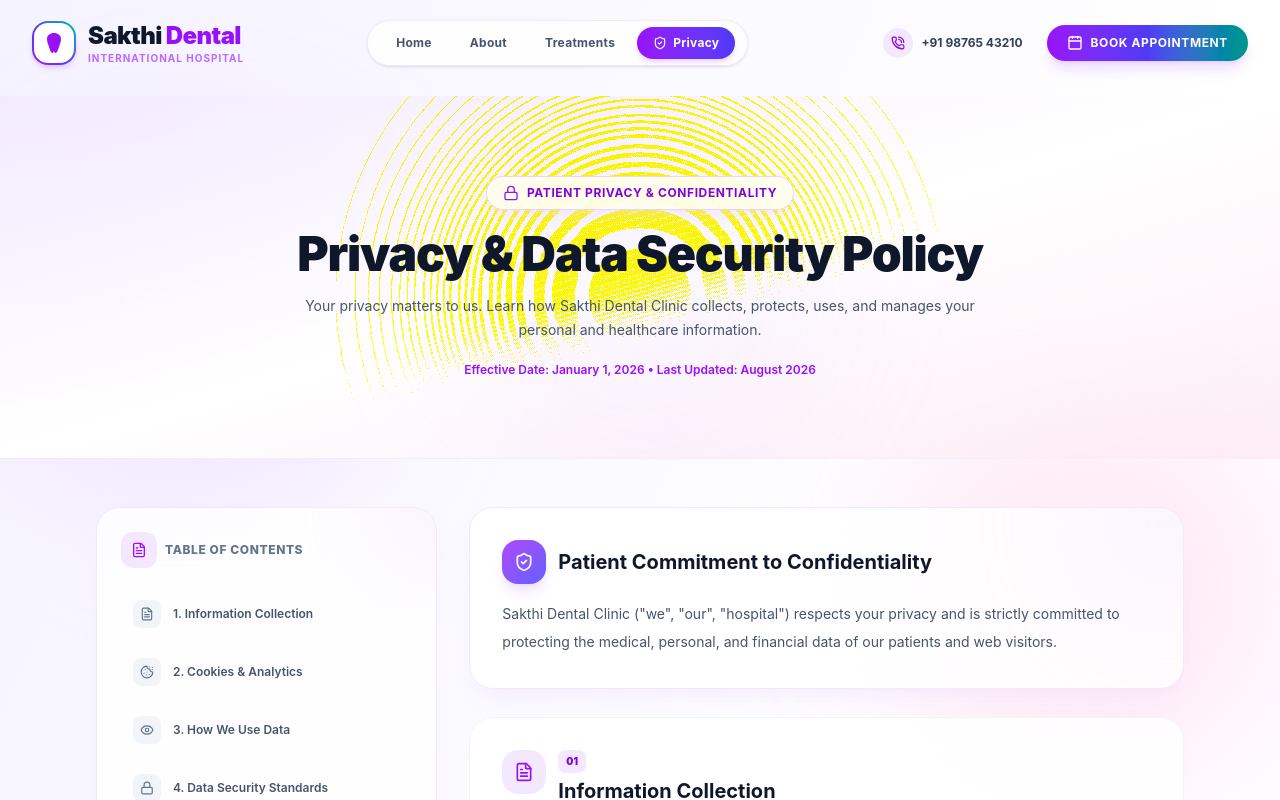
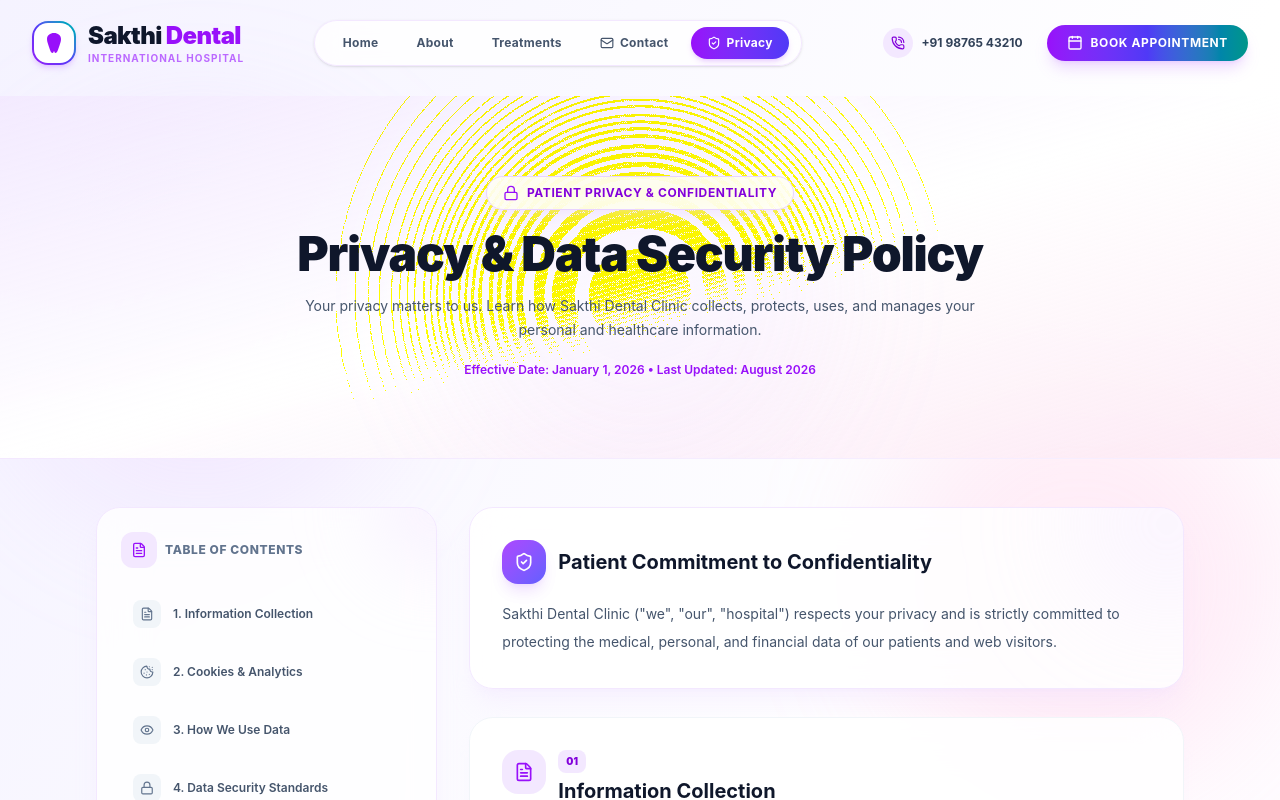
Before and after one commit to sadhukhanankita2025/sakthi-dental-clinic, a React (Vite) app: page /privacy in a window 1280 px wide. Shown: the top 800 px of the page. Built offline with nearby package versions, Linux system fonts and the light colour scheme.

Commit message:
Add contact page navigation

```diff
--- a/src/components/Navbar.jsx
+++ b/src/components/Navbar.jsx
@@ -8,6 +8,7 @@
   PhoneCall,
   ChevronRight,
   ShieldCheck,
+  Mail,
 } from "lucide-react";
 
 export default function Navbar({ onOpenAppointment }) {
@@ -55,6 +56,10 @@
       path: "/treatments",
     },
     {
+      name: "Contact",
+      path: "/contact",
+    },
+    {
       name: "Privacy",
       path: "/privacy",
     },
@@ -74,7 +79,6 @@
       >
         <div className="max-w-7xl mx-auto px-4 sm:px-6 lg:px-8">
           <div className="flex items-center justify-between">
-
             {/* =================================================
                 LOGO
             ================================================= */}
@@ -84,9 +88,7 @@
             >
               {/* Logo Icon */}
               <div className="w-11 h-11 rounded-2xl bg-linear-to-tr from-purple-600 via-indigo-600 to-teal-500 p-0.5 shadow-md shadow-purple-500/20 group-hover:scale-105 transition-transform duration-300">
-
                 <div className="w-full h-full bg-white rounded-[14px] flex items-center justify-center">
-
                   <svg
                     className="w-6 h-6 fill-current text-purple-600"
                     viewBox="0 0 24 24"
@@ -94,13 +96,11 @@
                   >
                     <path d="M12,2 C8,2 5,4.5 5,8 C5,10.5 6,13 7,16 C8,19 9,22 10.5,22 C11.5,22 11.8,20 12,20 C12.2,20 12.5,22 13.5,22 C15,22 16,19 17,16 C18,13 19,10.5 19,8 C19,4.5 16,2 12,2 Z" />
                   </svg>
-
                 </div>
               </div>
 
               {/* Logo Text */}
               <div className="flex flex-col">
-
                 <span className="text-xl sm:text-2xl font-black tracking-tight text-slate-900 leading-tight">
                   Sakthi
                   <span className="text-purple-600">
@@ -111,7 +111,6 @@
                 <span className="text-[10px] font-bold text-purple-500/80 uppercase tracking-widest">
                   International Hospital
                 </span>
-
               </div>
             </Link>
 
@@ -119,7 +118,6 @@
                 DESKTOP NAVIGATION
             ================================================= */}
             <nav className="hidden lg:flex items-center gap-1.5 px-3 py-1.5 rounded-full bg-white/80 backdrop-blur-md border border-purple-100 shadow-sm">
-
               {navLinks.map((link) => (
                 <NavLink
                   key={link.path}
@@ -137,18 +135,20 @@
                       <ShieldCheck className="w-3.5 h-3.5" />
                     )}
 
+                    {link.name === "Contact" && (
+                      <Mail className="w-3.5 h-3.5" />
+                    )}
+
                     {link.name}
                   </span>
                 </NavLink>
               ))}
-
             </nav>
 
             {/* =================================================
                 DESKTOP RIGHT ACTIONS
             ================================================= */}
             <div className="hidden lg:flex items-center gap-3">
-
               {/* Phone Number */}
               <a
                 href="tel:+919876543210"
@@ -158,9 +158,7 @@
                   <PhoneCall className="w-3.5 h-3.5" />
                 </div>
 
-                <span>
-                  +91 98765 43210
-                </span>
+                <span>+91 98765 43210</span>
               </a>
 
               {/* Book Appointment */}
@@ -172,18 +170,14 @@
               >
                 <Calendar className="w-4 h-4" />
 
-                <span>
-                  Book Appointment
-                </span>
+                <span>Book Appointment</span>
               </motion.button>
-
             </div>
 
             {/* =================================================
                 MOBILE ACTIONS
             ================================================= */}
             <div className="lg:hidden flex items-center gap-2">
-
               {/* Mobile Phone */}
               <a
                 href="tel:+919876543210"
@@ -217,9 +211,7 @@
                   <Menu className="w-6 h-6 text-purple-950" />
                 )}
               </button>
-
             </div>
-
           </div>
         </div>
       </header>
@@ -228,7 +220,6 @@
           MOBILE MENU
       ====================================================== */}
       <AnimatePresence>
-
         {mobileMenuOpen && (
           <motion.div
             initial={{
@@ -248,14 +239,11 @@
             }}
             className="fixed inset-x-0 top-18 z-30 p-4 lg:hidden"
           >
-
             <div className="rounded-3xl bg-white/95 backdrop-blur-2xl border border-purple-100 p-6 shadow-2xl space-y-4">
-
               {/* =================================================
                   MOBILE NAVIGATION LINKS
               ================================================= */}
               <div className="flex flex-col space-y-1.5">
-
                 {navLinks.map((link) => (
                   <NavLink
                     key={link.path}
@@ -269,26 +257,26 @@
                     }
                   >
                     <span className="flex items-center gap-2">
-
                       {link.name === "Privacy" && (
                         <ShieldCheck className="w-4 h-4 text-purple-600" />
                       )}
 
+                      {link.name === "Contact" && (
+                        <Mail className="w-4 h-4 text-purple-600" />
+                      )}
+
                       {link.name}
-
                     </span>
 
                     <ChevronRight className="w-4 h-4 opacity-50" />
                   </NavLink>
                 ))}
-
               </div>
 
               {/* =================================================
                   MOBILE ACTIONS
               ================================================= */}
               <div className="pt-4 border-t border-purple-100 space-y-3">
-
                 {/* Phone */}
                 <a
                   href="tel:+919876543210"
@@ -296,9 +284,7 @@
                 >
                   <PhoneCall className="w-4 h-4 text-purple-600" />
 
-                  <span>
-                    +91 98765 43210
-                  </span>
+                  <span>+91 98765 43210</span>
                 </a>
 
                 {/* Book Appointment */}
@@ -314,17 +300,12 @@
                 >
                   <Calendar className="w-4 h-4" />
 
-                  <span>
-                    Book Appointment
-                  </span>
+                  <span>Book Appointment</span>
                 </button>
-
               </div>
-
             </div>
           </motion.div>
         )}
-
       </AnimatePresence>
     </>
   );
```
